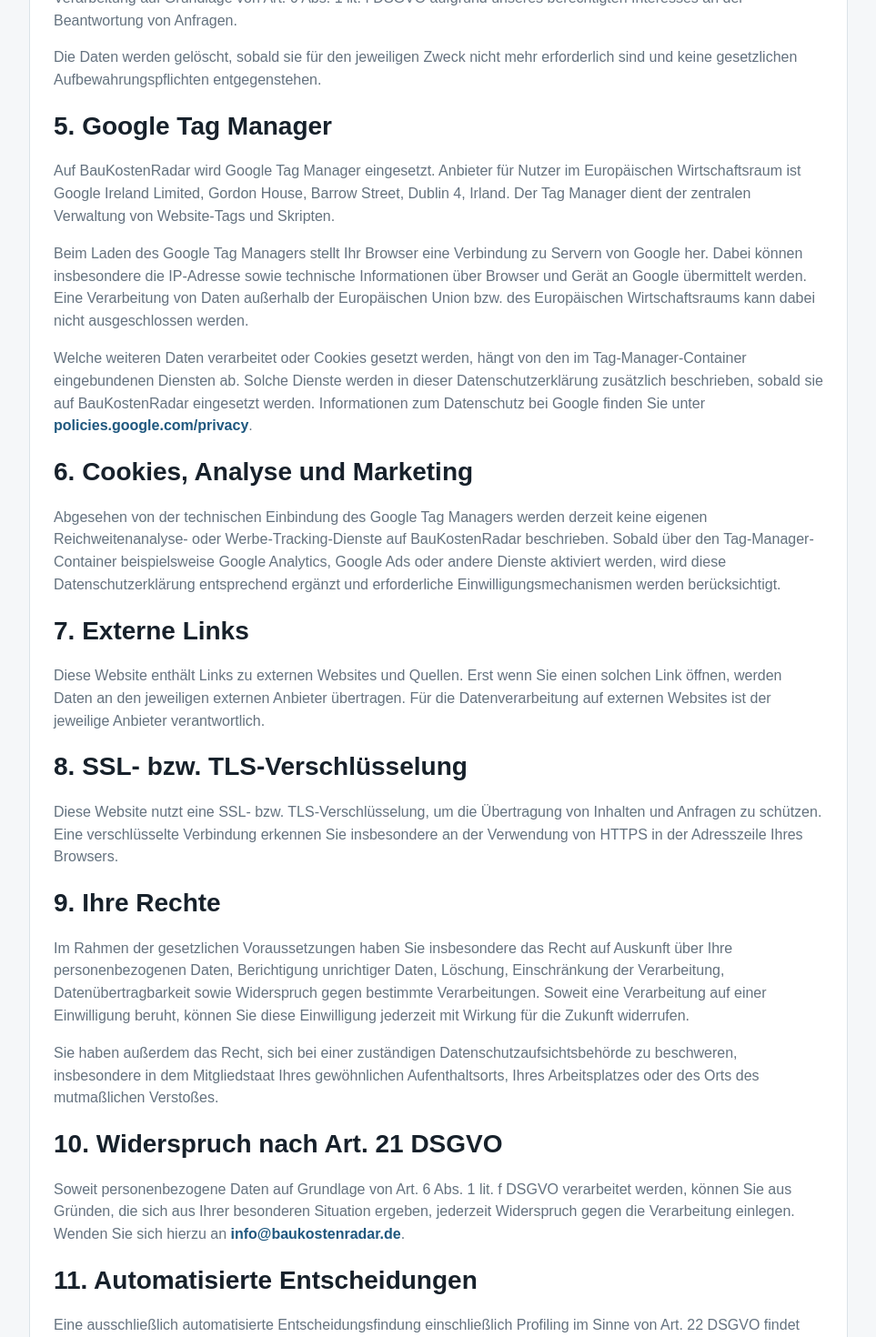
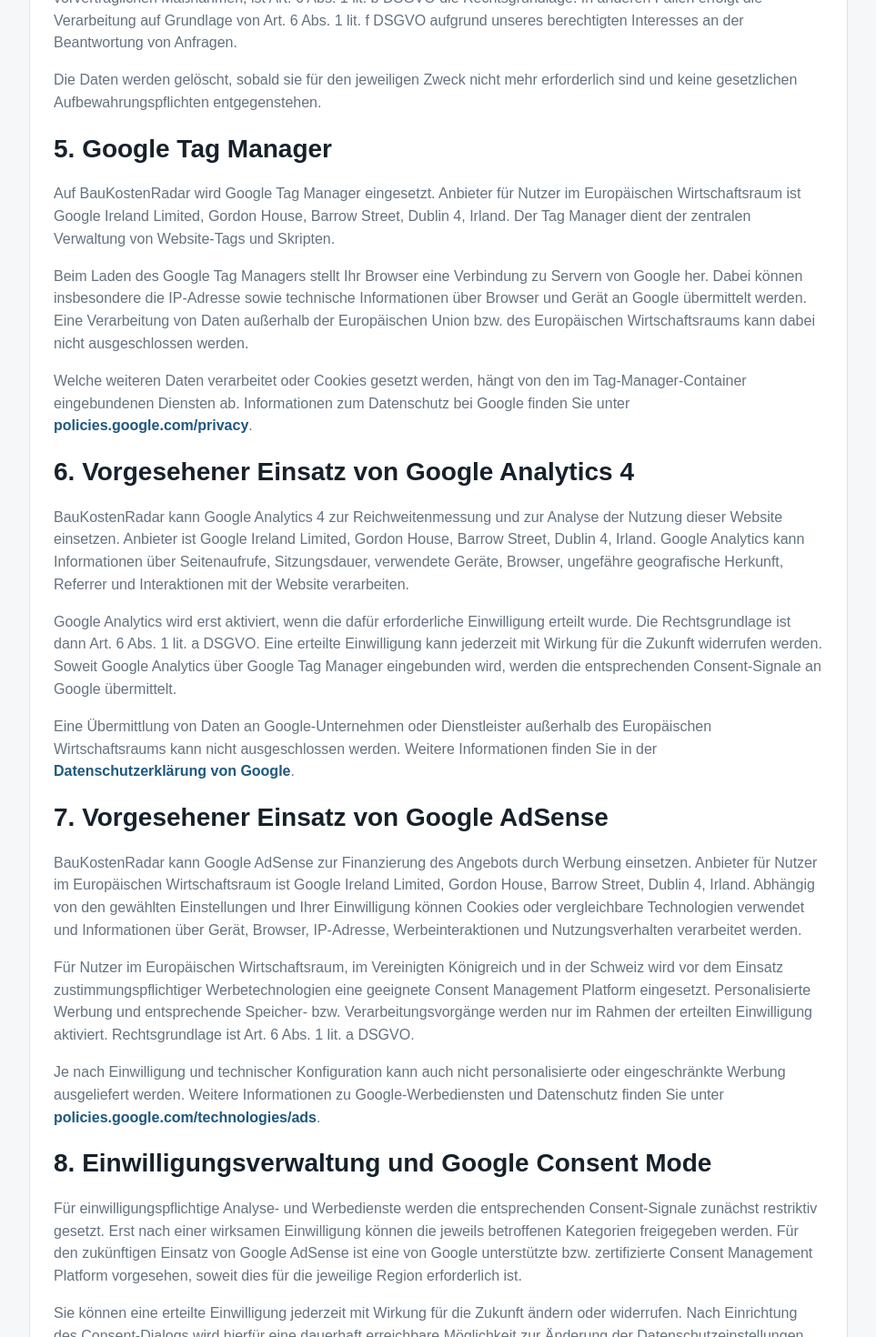
Before and after one commit to maxympaschenko-tech/baukostenradar-de, a Next.js app: page /datenschutz in a window 1280 px wide. Shown: the part 1330-2800 px from the top of the page at 91% size, without its empty margins (158-1121 px from the left). Built offline with nearby package versions, Linux system fonts and the light colour scheme; no server answers.

Commit message:
Prepare privacy policy for Analytics and AdSense

```diff
--- a/app/datenschutz/page.tsx
+++ b/app/datenschutz/page.tsx
@@ -45,8 +45,9 @@ export default function DatenschutzPage() {
           <h2>2. Allgemeine Hinweise</h2>
           <p>
             Wir verarbeiten personenbezogene Daten nur, soweit dies für den Betrieb dieser Website, die technische
-            Sicherheit und die Bearbeitung von Anfragen erforderlich ist. Personenbezogene Daten sind alle
-            Informationen, die sich auf eine identifizierte oder identifizierbare natürliche Person beziehen.
+            Sicherheit, die Bearbeitung von Anfragen sowie - nach entsprechender Einwilligung - für Reichweitenmessung
+            und Werbefinanzierung erforderlich ist. Personenbezogene Daten sind alle Informationen, die sich auf eine
+            identifizierte oder identifizierbare natürliche Person beziehen.
           </p>
 
           <h2>3. Hosting und Server-Logfiles</h2>
@@ -84,46 +85,88 @@ export default function DatenschutzPage() {
           <h2>5. Google Tag Manager</h2>
           <p>
             Auf BauKostenRadar wird Google Tag Manager eingesetzt. Anbieter für Nutzer im Europäischen
-            Wirtschaftsraum ist Google Ireland Limited, Gordon House, Barrow Street, Dublin 4, Irland.
-            Der Tag Manager dient der zentralen Verwaltung von Website-Tags und Skripten.
+            Wirtschaftsraum ist Google Ireland Limited, Gordon House, Barrow Street, Dublin 4, Irland. Der Tag
+            Manager dient der zentralen Verwaltung von Website-Tags und Skripten.
           </p>
           <p>
-            Beim Laden des Google Tag Managers stellt Ihr Browser eine Verbindung zu Servern von Google her.
-            Dabei können insbesondere die IP-Adresse sowie technische Informationen über Browser und Gerät an
-            Google übermittelt werden. Eine Verarbeitung von Daten außerhalb der Europäischen Union bzw. des
-            Europäischen Wirtschaftsraums kann dabei nicht ausgeschlossen werden.
+            Beim Laden des Google Tag Managers stellt Ihr Browser eine Verbindung zu Servern von Google her. Dabei
+            können insbesondere die IP-Adresse sowie technische Informationen über Browser und Gerät an Google
+            übermittelt werden. Eine Verarbeitung von Daten außerhalb der Europäischen Union bzw. des Europäischen
+            Wirtschaftsraums kann dabei nicht ausgeschlossen werden.
           </p>
           <p>
             Welche weiteren Daten verarbeitet oder Cookies gesetzt werden, hängt von den im Tag-Manager-Container
-            eingebundenen Diensten ab. Solche Dienste werden in dieser Datenschutzerklärung zusätzlich beschrieben,
-            sobald sie auf BauKostenRadar eingesetzt werden. Informationen zum Datenschutz bei Google finden Sie
-            unter <a className="textLink" href="https://policies.google.com/privacy" target="_blank" rel="noreferrer">policies.google.com/privacy</a>.
+            eingebundenen Diensten ab. Informationen zum Datenschutz bei Google finden Sie unter
+            <a className="textLink" href="https://policies.google.com/privacy" target="_blank" rel="noreferrer"> policies.google.com/privacy</a>.
           </p>
 
-          <h2>6. Cookies, Analyse und Marketing</h2>
+          <h2>6. Vorgesehener Einsatz von Google Analytics 4</h2>
           <p>
-            Abgesehen von der technischen Einbindung des Google Tag Managers werden derzeit keine eigenen
-            Reichweitenanalyse- oder Werbe-Tracking-Dienste auf BauKostenRadar beschrieben. Sobald über den
-            Tag-Manager-Container beispielsweise Google Analytics, Google Ads oder andere Dienste aktiviert werden,
-            wird diese Datenschutzerklärung entsprechend ergänzt und erforderliche Einwilligungsmechanismen werden
-            berücksichtigt.
+            BauKostenRadar kann Google Analytics 4 zur Reichweitenmessung und zur Analyse der Nutzung dieser Website
+            einsetzen. Anbieter ist Google Ireland Limited, Gordon House, Barrow Street, Dublin 4, Irland. Google
+            Analytics kann Informationen über Seitenaufrufe, Sitzungsdauer, verwendete Geräte, Browser, ungefähre
+            geografische Herkunft, Referrer und Interaktionen mit der Website verarbeiten.
+          </p>
+          <p>
+            Google Analytics wird erst aktiviert, wenn die dafür erforderliche Einwilligung erteilt wurde. Die
+            Rechtsgrundlage ist dann Art. 6 Abs. 1 lit. a DSGVO. Eine erteilte Einwilligung kann jederzeit mit
+            Wirkung für die Zukunft widerrufen werden. Soweit Google Analytics über Google Tag Manager eingebunden
+            wird, werden die entsprechenden Consent-Signale an Google übermittelt.
+          </p>
+          <p>
+            Eine Übermittlung von Daten an Google-Unternehmen oder Dienstleister außerhalb des Europäischen
+            Wirtschaftsraums kann nicht ausgeschlossen werden. Weitere Informationen finden Sie in der
+            <a className="textLink" href="https://policies.google.com/privacy" target="_blank" rel="noreferrer"> Datenschutzerklärung von Google</a>.
           </p>
 
-          <h2>7. Externe Links</h2>
+          <h2>7. Vorgesehener Einsatz von Google AdSense</h2>
+          <p>
+            BauKostenRadar kann Google AdSense zur Finanzierung des Angebots durch Werbung einsetzen. Anbieter für
+            Nutzer im Europäischen Wirtschaftsraum ist Google Ireland Limited, Gordon House, Barrow Street, Dublin 4,
+            Irland. Abhängig von den gewählten Einstellungen und Ihrer Einwilligung können Cookies oder vergleichbare
+            Technologien verwendet und Informationen über Gerät, Browser, IP-Adresse, Werbeinteraktionen und
+            Nutzungsverhalten verarbeitet werden.
+          </p>
+          <p>
+            Für Nutzer im Europäischen Wirtschaftsraum, im Vereinigten Königreich und in der Schweiz wird vor dem
+            Einsatz zustimmungspflichtiger Werbetechnologien eine geeignete Consent Management Platform eingesetzt.
+            Personalisierte Werbung und entsprechende Speicher- bzw. Verarbeitungsvorgänge werden nur im Rahmen der
+            erteilten Einwilligung aktiviert. Rechtsgrundlage ist Art. 6 Abs. 1 lit. a DSGVO.
+          </p>
+          <p>
+            Je nach Einwilligung und technischer Konfiguration kann auch nicht personalisierte oder eingeschränkte
+            Werbung ausgeliefert werden. Weitere Informationen zu Google-Werbediensten und Datenschutz finden Sie
+            unter <a className="textLink" href="https://policies.google.com/technologies/ads" target="_blank" rel="noreferrer">policies.google.com/technologies/ads</a>.
+          </p>
+
+          <h2>8. Einwilligungsverwaltung und Google Consent Mode</h2>
+          <p>
+            Für einwilligungspflichtige Analyse- und Werbedienste werden die entsprechenden Consent-Signale zunächst
+            restriktiv gesetzt. Erst nach einer wirksamen Einwilligung können die jeweils betroffenen Kategorien
+            freigegeben werden. Für den zukünftigen Einsatz von Google AdSense ist eine von Google unterstützte bzw.
+            zertifizierte Consent Management Platform vorgesehen, soweit dies für die jeweilige Region erforderlich ist.
+          </p>
+          <p>
+            Sie können eine erteilte Einwilligung jederzeit mit Wirkung für die Zukunft ändern oder widerrufen. Nach
+            Einrichtung des Consent-Dialogs wird hierfür eine dauerhaft erreichbare Möglichkeit zur Änderung der
+            Datenschutzeinstellungen bereitgestellt.
+          </p>
+
+          <h2>9. Externe Links</h2>
           <p>
             Diese Website enthält Links zu externen Websites und Quellen. Erst wenn Sie einen solchen Link öffnen,
             werden Daten an den jeweiligen externen Anbieter übertragen. Für die Datenverarbeitung auf externen
             Websites ist der jeweilige Anbieter verantwortlich.
           </p>
 
-          <h2>8. SSL- bzw. TLS-Verschlüsselung</h2>
+          <h2>10. SSL- bzw. TLS-Verschlüsselung</h2>
           <p>
             Diese Website nutzt eine SSL- bzw. TLS-Verschlüsselung, um die Übertragung von Inhalten und Anfragen zu
             schützen. Eine verschlüsselte Verbindung erkennen Sie insbesondere an der Verwendung von HTTPS in der
             Adresszeile Ihres Browsers.
           </p>
 
-          <h2>9. Ihre Rechte</h2>
+          <h2>11. Ihre Rechte</h2>
           <p>
             Im Rahmen der gesetzlichen Voraussetzungen haben Sie insbesondere das Recht auf Auskunft über Ihre
             personenbezogenen Daten, Berichtigung unrichtiger Daten, Löschung, Einschränkung der Verarbeitung,
@@ -136,20 +179,20 @@ export default function DatenschutzPage() {
             Orts des mutmaßlichen Verstoßes.
           </p>
 
-          <h2>10. Widerspruch nach Art. 21 DSGVO</h2>
+          <h2>12. Widerspruch nach Art. 21 DSGVO</h2>
           <p>
             Soweit personenbezogene Daten auf Grundlage von Art. 6 Abs. 1 lit. f DSGVO verarbeitet werden, können
             Sie aus Gründen, die sich aus Ihrer besonderen Situation ergeben, jederzeit Widerspruch gegen die
             Verarbeitung einlegen. Wenden Sie sich hierzu an <a className="textLink" href={`mailto:${siteConfig.email}`}>{siteConfig.email}</a>.
           </p>
 
-          <h2>11. Automatisierte Entscheidungen</h2>
+          <h2>13. Automatisierte Entscheidungen</h2>
           <p>
             Eine ausschließlich automatisierte Entscheidungsfindung einschließlich Profiling im Sinne von Art. 22
             DSGVO findet auf BauKostenRadar derzeit nicht statt.
           </p>
 
-          <h2>12. Aktualisierung dieser Datenschutzerklärung</h2>
+          <h2>14. Aktualisierung dieser Datenschutzerklärung</h2>
           <p>
             Wir passen diese Datenschutzerklärung an, wenn sich die Website, eingesetzte Dienste oder rechtliche
             Anforderungen ändern. Stand dieser Datenschutzerklärung: August 2026.
```
